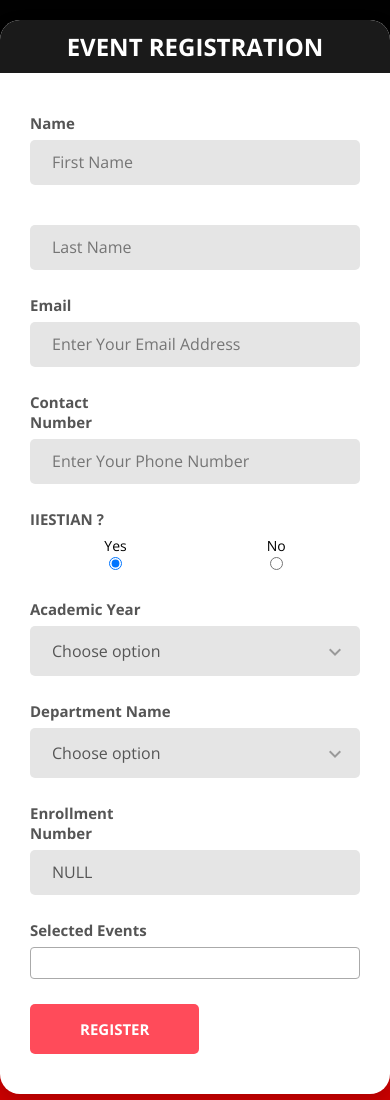
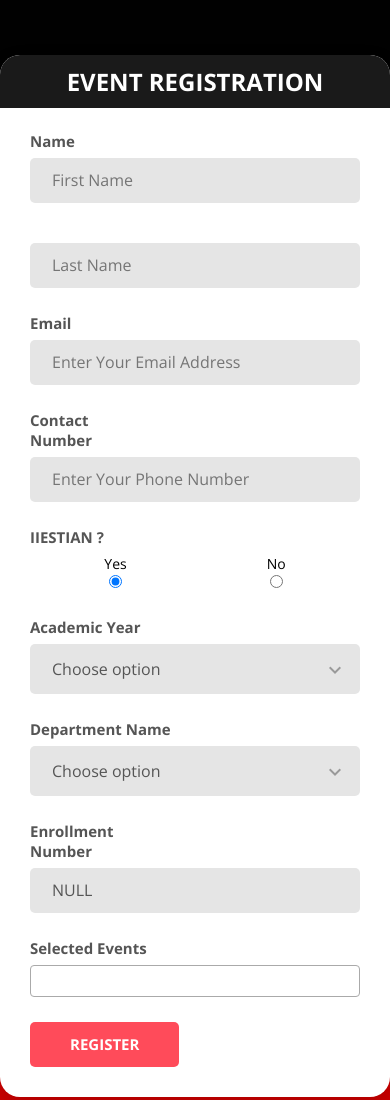
Before and after one commit to 7ANJ0I2407/Revelation-2k24, a plain HTML site: page index.html in a window 390 px wide. Shown: the top 1100 px of the page. Drawn offline with nearby package versions, Linux system fonts and the light colour scheme.

Commit message:
Reduced Padding

```diff
--- a/css/main.css
+++ b/css/main.css
@@ -75,7 +75,7 @@
   -moz-box-align: center;
   -ms-flex-align: center;
   align-items: center;
-  margin-bottom: 30px;
+  margin-bottom: 25px;
   background-color: rgba(255, 255, 255, 0.7);
 }
 
@@ -305,7 +305,7 @@ h6 {
 }
 
 .p-t-45 {
-  padding-top: 20px;
+  padding-top: 55px;
 }
 
 .p-t-20 {
@@ -375,8 +375,8 @@ h6 {
   display: flex;
   justify-content: center;
   align-items: center;
-  line-height: 50px;
-  padding: 0 50px;
+  line-height: 45px;
+  padding: 0 40px;
   -webkit-transition: all 0.4s ease;
   -o-transition: all 0.4s ease;
   -moz-transition: all 0.4s ease;
@@ -647,14 +647,14 @@ input {
 }
 
 .card-5 .card-body {
-  padding: 30px 50px;
+  padding: 23px 40px;
   padding-bottom: 30px;
   display: flex;
 }
 
 @media (max-width: 767px) {
   .card-5 .card-body {
-    padding: 40px 30px;
-    padding-bottom: 40px;
+    padding: 23px 30px;
+    padding-bottom: 30px;
   }
 }
```
